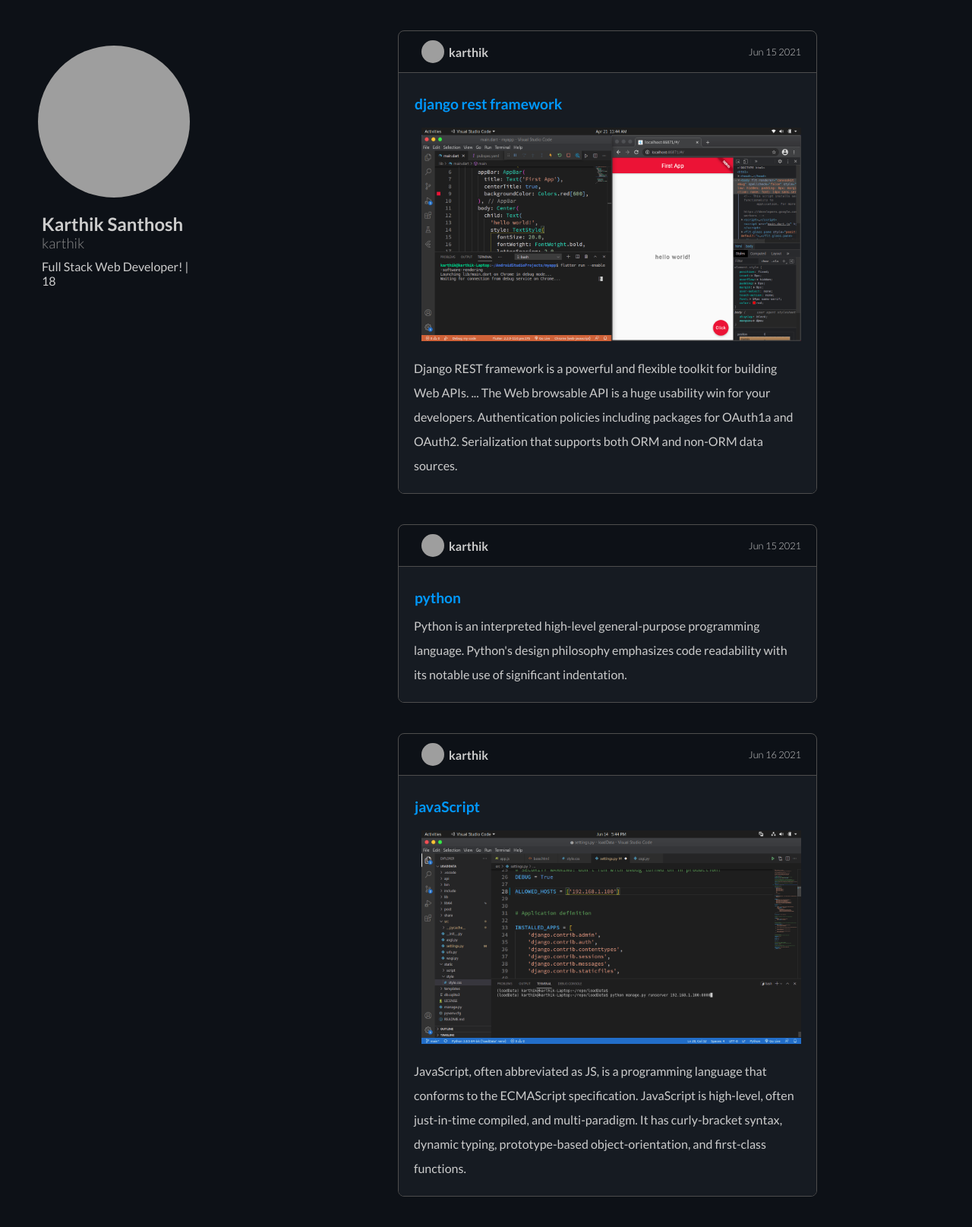
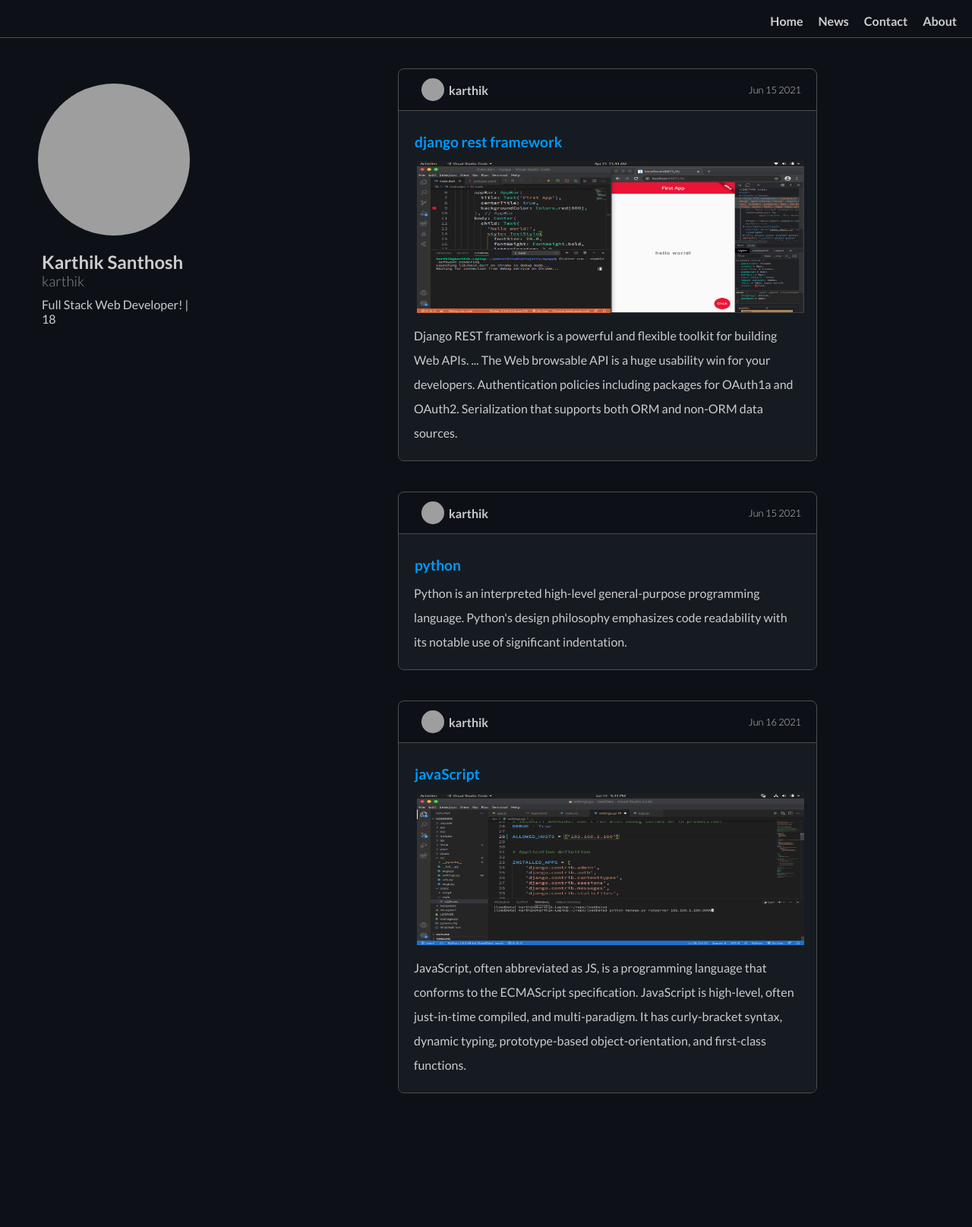
Before and after one commit to karthikio/blog-app, a Django app: page /karthik/ in a window 1280 px wide. Shown: the whole page at 76% size. After the commit the page ends 1439 px from the top, so only its background shows below. Run offline with Django 3.2, Linux system fonts and the light colour scheme; data comes from the database, SQL or seed files in the repository; both versions use the stored data as it was after the commit; grey boxes are pictures that could not be loaded.

Commit message:
Updated templates, css

```diff
--- a/post/templates/post/post_list.html
+++ b/post/templates/post/post_list.html
@@ -53,4 +53,5 @@
       {% endif %}
     </div>
   </div>
-  {% endblock %}
+
+{% endblock %}
--- a/static/style/style.css
+++ b/static/style/style.css
@@ -124,7 +124,7 @@ body{
 }
 
 .just-end{
-  justify-content: flex-start;
+  justify-content: flex-end;
 }
 
 .just-between{
@@ -137,6 +137,10 @@ body{
 
 .just-around{
   justify-content: space-around;
+}
+
+.text-center{
+  text-align: center;
 }
 
 .just-center{
@@ -157,8 +161,21 @@ body{
   color: #ccc;
 }
 
+.link-c:hover{
+  text-decoration: none;
+  color: #8d8d8d;
+}
+
+ul, li{
+  list-style: none;
+}
+
 .text{
   color: #ccc;
+}
+
+.bold{
+  font-weight: 600;
 }
 
 .light{
@@ -208,6 +225,7 @@ body{
   height: 30px;
   object-fit: cover;
 }
+
 
 .title{
   color: #0099ff;
@@ -270,10 +288,11 @@ body{
   flex: 3;
 }
 
-
-
-
-
+.profile-page-post{
+  height: 200px;
+  width: 100%;
+  margin: 4px;
+}
 
 
 
--- a/templates/base.html
+++ b/templates/base.html
@@ -21,7 +21,10 @@
     <div id="loader"></div>
   </div>
 
+
   <div id="blocks" class="hidden">
+    {% include 'navbar.html' %}
+
     {% block post %}
     {% endblock %}
 
--- a/templates/navbar.html
+++ b/templates/navbar.html
@@ -1,10 +1,23 @@
-<div class="nav-container">
-  <nav>
-    <ul>
-      <li><a href="#">Home</a></li>
-      <li><a href="#">News</a></li>
-      <li><a href="#">Contact</a></li>
-      <li><a href="#">About</a></li>
+<style>
+  /* nav bar */
+  .nav-container{
+    width: 100%;
+    height: 50px;
+    top: 0;
+    left: 0;
+    border-bottom: 1px solid #4d4d4d;
+  }
+
+
+</style>
+
+<div class="nav-container flex just-end all-center">
+  <nav class="">
+    <ul class="flex all-center mr10 ml10 ">
+      <li class="mt5 mb5 mr10 ml10"><a class=" bold link-c" href="#">Home</a></li>
+      <li class="mt5 mb5 mr10 ml10"><a class=" bold link-c" href="#">News</a></li>
+      <li class="mt5 mb5 mr10 ml10"><a class=" bold link-c" href="#">Contact</a></li>
+      <li class="mt5 mb5 mr10 ml10"><a class=" bold link-c" href="#">About</a></li>
     </ul>
   </nav>
 </div>
--- a/user_profile/templates/user_profile/profile_detail.html
+++ b/user_profile/templates/user_profile/profile_detail.html
@@ -3,6 +3,7 @@
 {% block title %}
   | {{ object }}'s Profile
 {% endblock %}
+
 
 {% block profile %}
 <div class="profile-container flex">
@@ -52,7 +53,7 @@
               <div class="content">
                 <h2 class="title"><a class="link-b" href="{% url 'posts-detail-view' post.id %}">{{post.title}}</a></h2>
                 {% if post.image %}
-                <img class="post-pic" src="{{ post.image.url }}" alt="{{post.title}} image">
+                <img class="profile-page-post" src="{{ post.image.url }}" alt="{{post.title}} image">
                 {% endif %}
                 <p class="text">
                   {{ post.body }}
```
Also changed, not shown: db.sqlite3.
